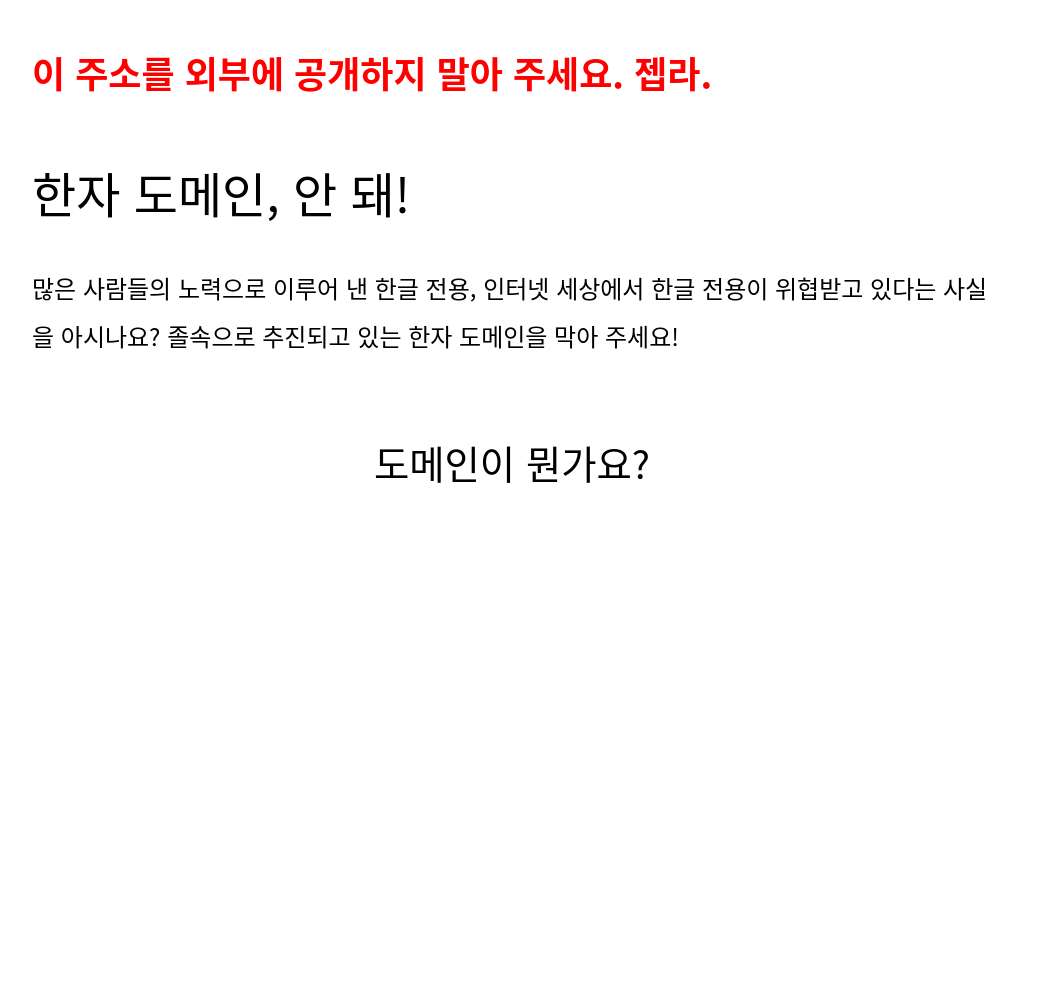
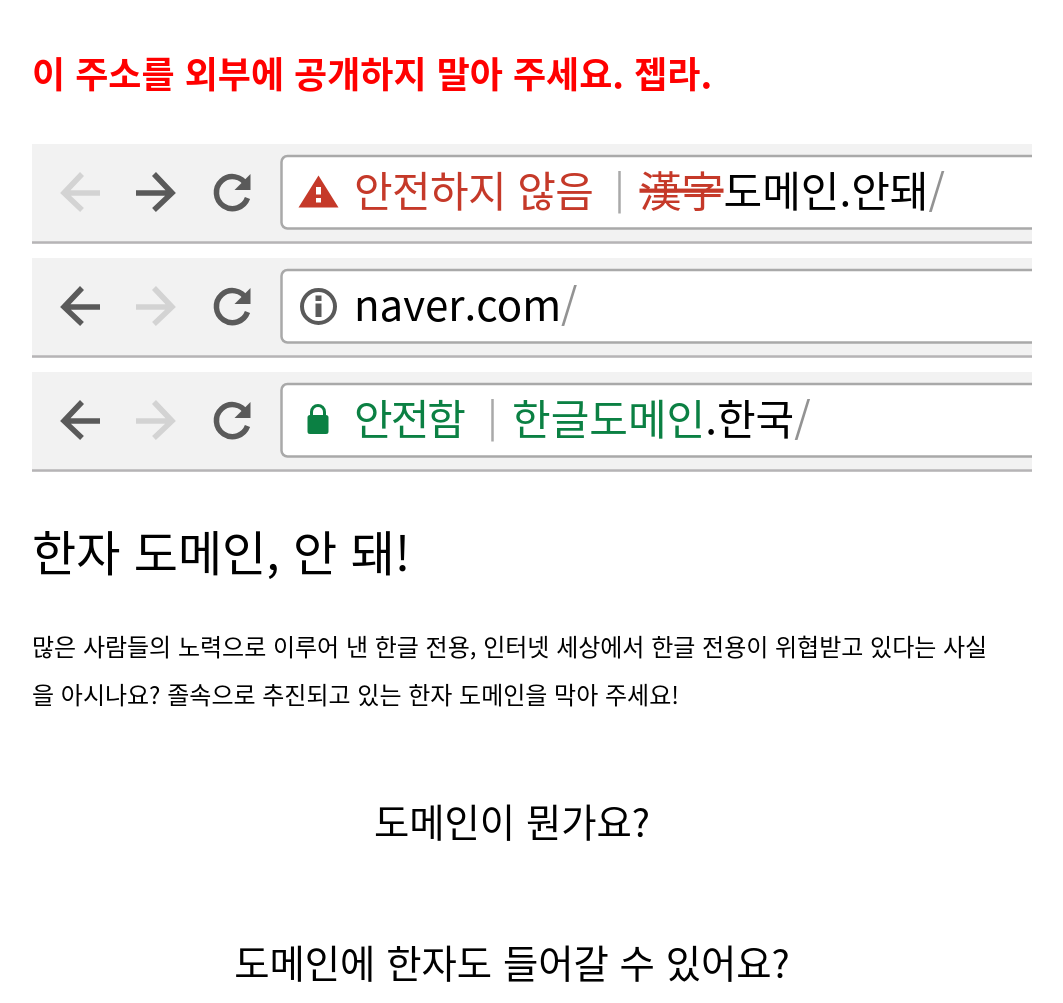
Before and after one commit to no-hanja-domain/no-hanja-domain.github.io, a plain HTML site: page index.html in a window 1280 px wide. Shown: the top 1003 px of the page, without its empty margins (128-1191 px from the left). Before the commit the page ends 800 px from the top, so only its background shows below. Drawn offline with Linux system fonts and the light colour scheme.

Commit message:
디자인 목업

```diff
--- a/index.html
+++ b/index.html
@@ -8,10 +8,59 @@
 <body>
 <p class="warning">이 주소를 외부에 공개하지 말아 주세요. 젭라.</p>
 
+<svg width="1000" height="100" viewBox="0 0 2000 200">
+	<path d="M0 0h2000v200h-2000z" fill="#f2f2f2" />
+	<path d="M0 197H2000" fill="transparent" stroke="#b6b4b6" stroke-width="5" />
+	<path d="M100 60L64 98L100 132M64 98H136" fill="transparent" stroke="#d3d3d3" stroke-width="11" />
+	<path d="M244 60L280 98L244 132M280 98H208" fill="transparent" stroke="#5a5a5a" stroke-width="11" />
+	<path d="M431 108A32 32 0 1 1 429 82" fill="transparent" stroke="#5a5a5a" stroke-width="11" />
+	<path d="M405 92L437 60V92Z" fill="#5a5a5a" />
+	<path d="M2000 24H511A12 12 0 0 0 499 36V157A12 12 0 0 0 511 169H2000" fill="#fff" stroke="#a9a9a9" stroke-width="5" />
+	<path d="M573 63L533 127H613Z" fill="#c53929" />
+	<path d="M568 86H578V101H568Z M568 108H578V117H568" fill="#fff" />
+	<text fill="#c53929" x="644" y="126" font-size="84" textLength="480" lengthAdjust="spacing">안전하지 않음</text>
+	<path d="M1175 54V139" stroke="#a9a9a9" stroke-width="5" />
+	<text fill="#000" x="1215" y="126" font-size="84"><tspan fill="#c53929" text-decoration="line-through">漢字</tspan>도메인.안돼<tspan fill="#939393">/</tspan></text>
+</svg>
+
+<svg width="1000" height="100" viewBox="0 0 2000 200">
+	<path d="M0 0h2000v200h-2000z" fill="#f2f2f2" />
+	<path d="M0 197H2000" fill="transparent" stroke="#b6b4b6" stroke-width="5" />
+	<path d="M100 60L64 98L100 132M64 98H136" fill="transparent" stroke="#5a5a5a" stroke-width="11" />
+	<path d="M244 60L280 98L244 132M280 98H208" fill="transparent" stroke="#d3d3d3" stroke-width="11" />
+	<path d="M431 108A32 32 0 1 1 429 82" fill="transparent" stroke="#5a5a5a" stroke-width="11" />
+	<path d="M405 92L437 60V92Z" fill="#5a5a5a" />
+	<path d="M2000 24H511A12 12 0 0 0 499 36V157A12 12 0 0 0 511 169H2000" fill="#fff" stroke="#a9a9a9" stroke-width="5" />
+	<circle cx="573" cy="97" r="33" fill="transparent" stroke="#5a5a5a" stroke-width="8" />
+	<path d="M567 75H579V86H567Z M567 91H579V118H567Z" fill="#5a5a5a" />
+	<text fill="#000" x="644" y="126" font-size="84">naver.com<tspan fill="#939393">/</tspan></text>
+</svg>
+</div>
+
+
+<svg width="1000" height="100" viewBox="0 0 2000 200">
+	<path d="M0 0h2000v200h-2000z" fill="#f2f2f2" />
+	<path d="M0 197H2000" fill="transparent" stroke="#b6b4b6" stroke-width="5" />
+	<path d="M100 60L64 98L100 132M64 98H136" fill="transparent" stroke="#5a5a5a" stroke-width="11" />
+	<path d="M244 60L280 98L244 132M280 98H208" fill="transparent" stroke="#d3d3d3" stroke-width="11" />
+	<path d="M431 108A32 32 0 1 1 429 82" fill="transparent" stroke="#5a5a5a" stroke-width="11" />
+	<path d="M405 92L437 60V92Z" fill="#5a5a5a" />
+	<path d="M2000 24H511A12 12 0 0 0 499 36V157A12 12 0 0 0 511 169H2000" fill="#fff" stroke="#a9a9a9" stroke-width="5" />
+	<path d="M556 80A16 16 0 0 1 588 80V86A5 5 0 0 1 593 91V119A5 5 0 0 1 588 124H556A5 5 0 0 1 551 119V91A5 5 0 0 1 556 86Z" fill="#0b8043" />
+	<path d="M562 86V80A10 10 0 0 1 582 80V86Z" fill="#fff" />
+	<text fill="#0b8043" x="644" y="126" font-size="84" textLength="224" lengthAdjust="spacing">안전함</text>
+	<path d="M921 54V139" stroke="#a9a9a9" stroke-width="5" />
+	<text fill="#000" x="960" y="126" font-size="84"><tspan fill="#0b8043">한글도메인</tspan>.한국<tspan fill="#939393">/</tspan></text>
+</svg>
+
 <h1>한자 도메인, 안 돼!</h1>
 <p>많은 사람들의 노력으로 이루어 낸 한글 전용, 인터넷 세상에서 한글 전용이 위협받고 있다는 사실을 아시나요? 졸속으로 추진되고 있는 한자 도메인을 막아 주세요!</p>
 
 <h2>도메인이 뭔가요?</h2>
+<h2>도메인에 한자도 들어갈 수 있어요?</h2>
+<h2>한자 도메인이 들어 가면 무슨 일이 생기나요?</h2>
+<h2>어 근데 그럼 왜 한자 도메인을 넣으려고 하는 거죠?</h2>
+<h2>무슨 문제인지 알겠어요. 이제 뭘 하면 되죠?</h2>
 
 <!-- Global site tag (gtag.js) - Google Analytics -->
 <script async src="https://www.googletagmanager.com/gtag/js?id=UA-113554880-1"></script>
```
